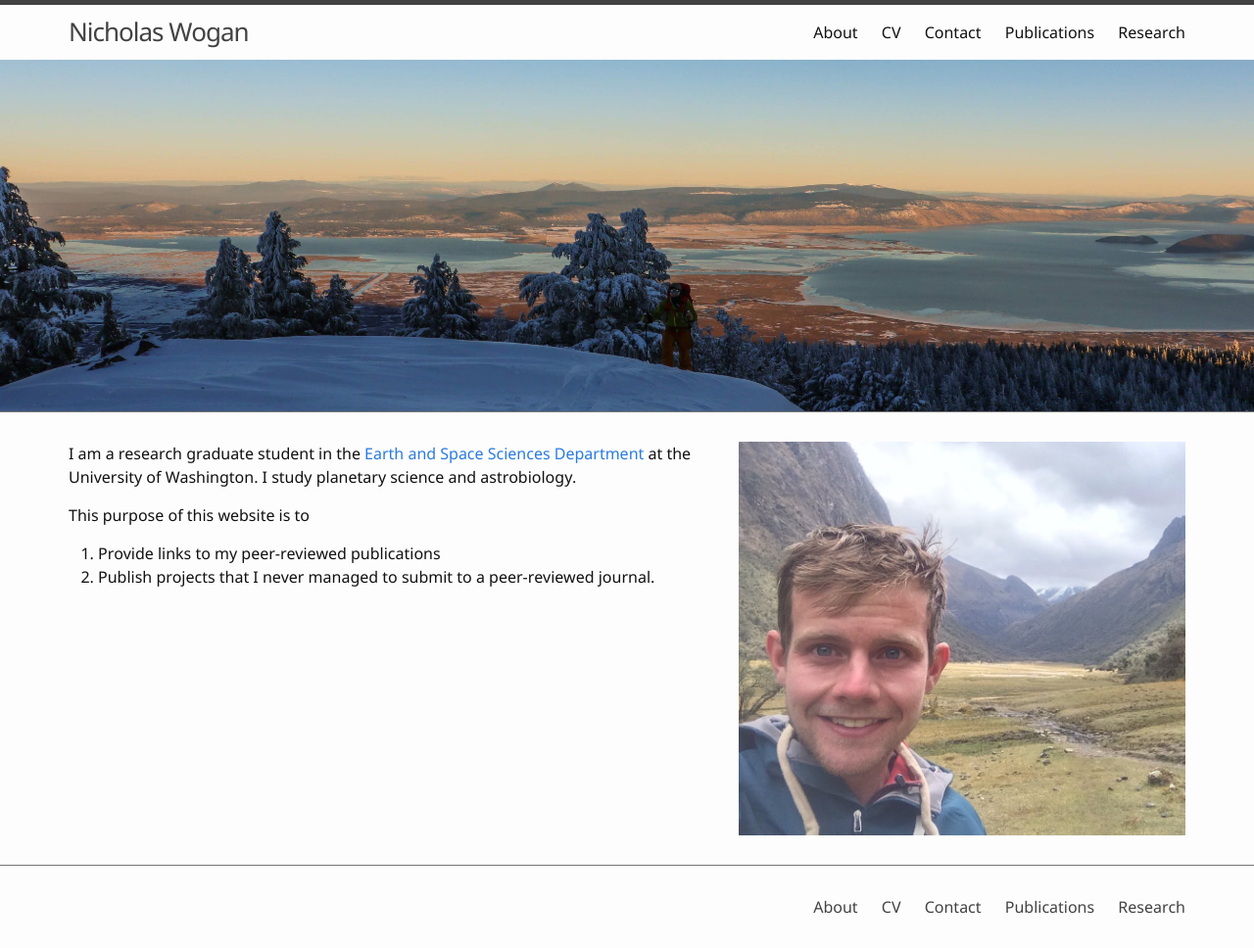
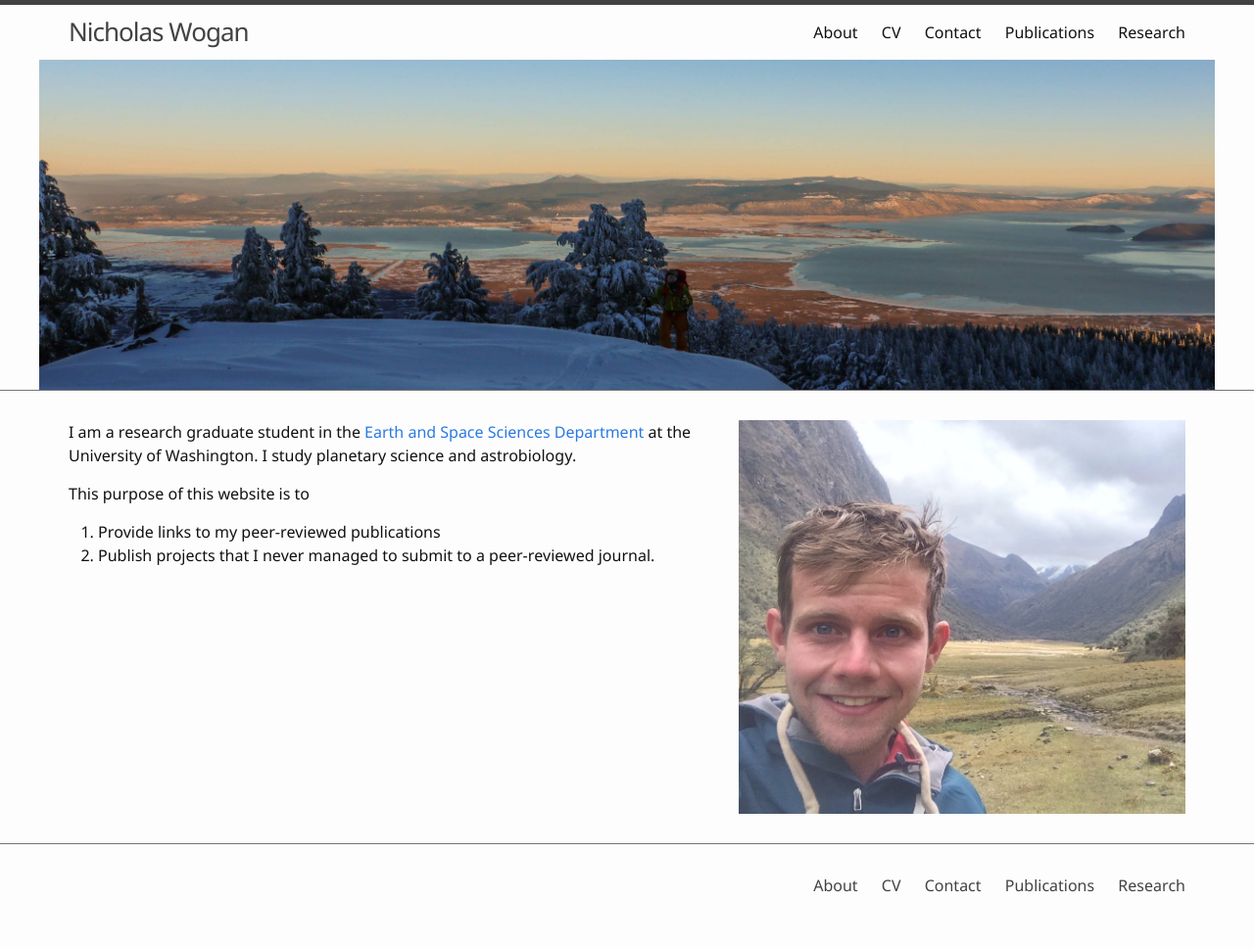
Before and after one commit to Nicholaswogan/Nicholaswogan.github.io, a Jekyll site: the page built from index.md, in a window 1280 px wide. Shown: the whole page at 98% size. Built offline with Jekyll 4.4.1, drawn with Linux system fonts in a browser that asks for light colours; after the commit the page ends 946 px from its top, so only the background shows below that.

Commit message:
new things

```diff
--- a/_includes/header.html
+++ b/_includes/header.html
@@ -23,6 +23,6 @@
 
   </div>
   <!-- added by nick -->
-  <img src="{{ 'images/Kbasin.jpg' | absolute_url }}" alt="{{ page.title | default: site.title | default: site.github.repository_name }}" class="project-name" />
+  <img src="{{ 'images/Kbasin.jpg' | absolute_url }}" alt="{{ page.title | default: site.title | default: site.github.repository_name }}" class="project-name" style="margin-left: auto;margin-right: auto;display: block;width:100%;max-width:1200px;" />
   <!--     -->
 </header>
```
Also changed, not shown: favicon.ico (deleted).
